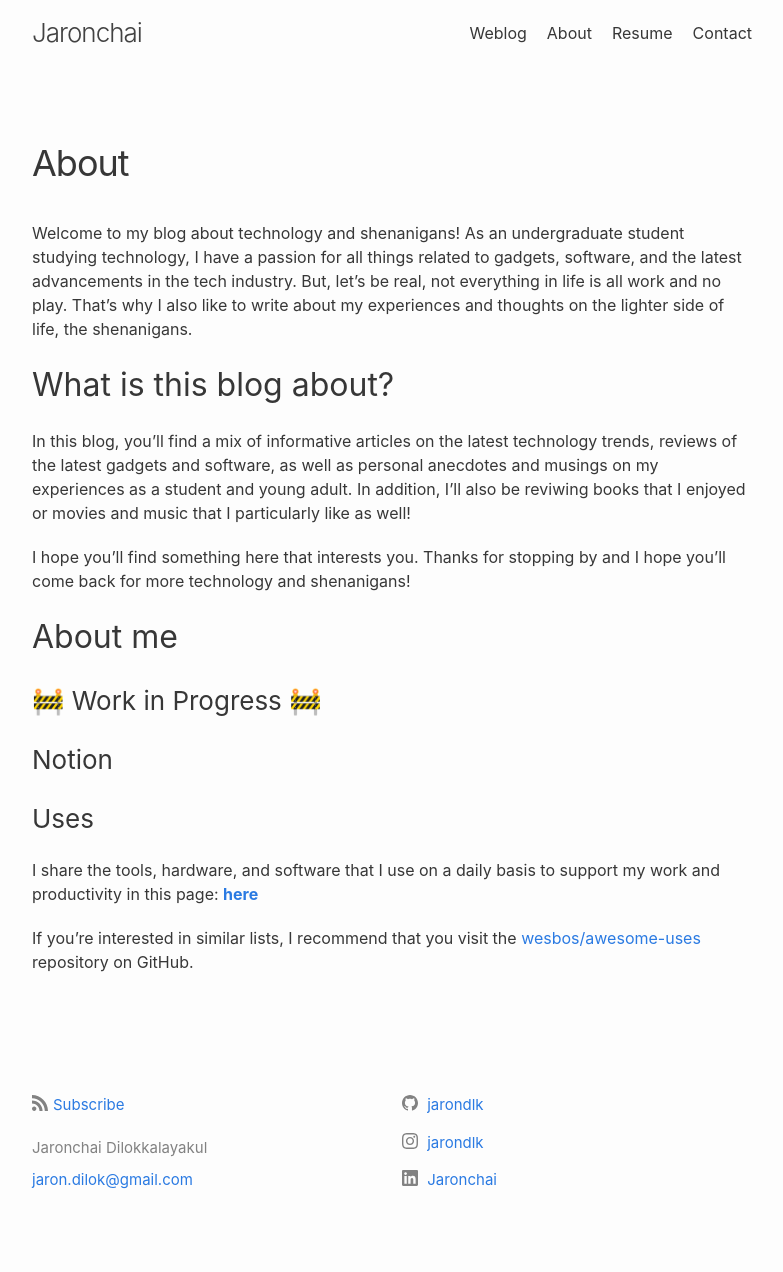
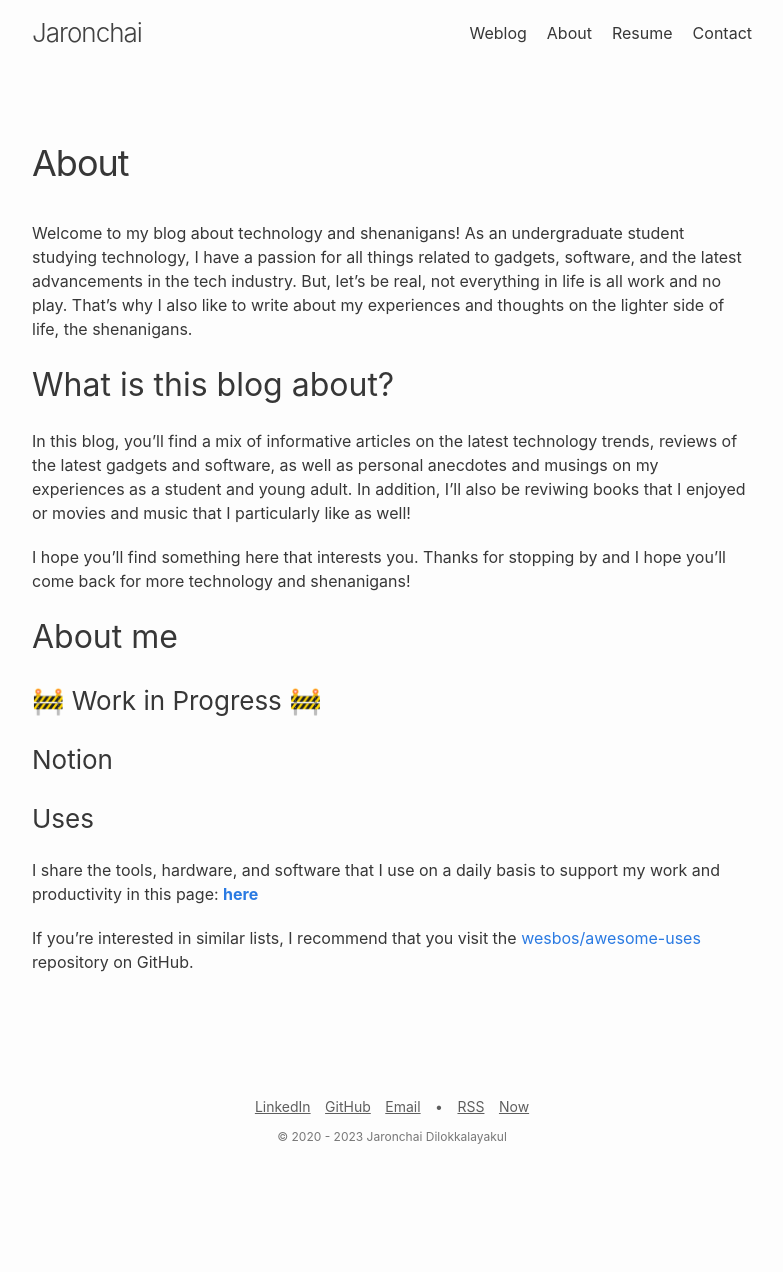
Before and after one commit to jarondlk/jaronchai-blog, a Jekyll site: the page built from pages/about.markdown, in a window 1280 px wide. Shown: the whole page, without its empty margins (248-1031 px from the left). Built offline with Jekyll 4.4.1, drawn with Linux system fonts in a browser that asks for light colours; a script that is not in the unit is left out; after the commit the page ends 1186 px from its top, so only the background shows below that.

Commit message:
Update custom footer

```diff
--- a/_includes/footer.html
+++ b/_includes/footer.html
@@ -1,9 +1,9 @@
-<footer class="site-footer h-card">
+<!-- <footer class="site-footer h-card">
   <data class="u-url" href="{{ "/" | relative_url }}"></data>
 
   <div class="wrapper">
 
-    <!-- <h2 class="footer-heading">{{ site.title | escape }}</h2> -->
+    <h2 class="footer-heading">{{ site.title | escape }}</h2>
 
     <div class="footer-col-wrapper">
       <div class="footer-col footer-col-custom">
@@ -33,11 +33,28 @@
       </div>
 
 
-      <!-- <div class="footer-col footer-col-3">
+      <div class="footer-col footer-col-3">
         <p>{{- site.description | escape -}}</p>
-      </div> -->
+      </div>
     </div>
 
   </div>
 
+</footer> -->
+
+<footer class="site-footer h-card">
+  <nav class="wrapper footer-center">
+    <div class="contact-list">
+      <a href="https://www.linkedin.com/in/jaronchai/" rel="me" class="footer-underline">LinkedIn</a>
+      <a href="https://github.com/jarondlk" rel="me" class="footer-underline">GitHub</a>
+      <a href="mailto:{{ site.email }}" class="footer-underline">Email</a>
+      <span class="footer-underline" style="text-decoration: none ;">•</span>
+      <a href="{{ 'feed.xml' | relative_url }}" class="footer-underline">RSS</a>
+      <a href="/now" class="footer-underline">Now</a>
+
+    </div>
+  </nav>
+  <div class="wrapper footer-center copyright">
+    © 2020 - 2023 Jaronchai Dilokkalayakul
+  </div>
 </footer>
--- a/_sass/minima/_layout.scss
+++ b/_sass/minima/_layout.scss
@@ -294,3 +294,29 @@
 //     &:nth-child(1) { text-align: end; }
 //   }
 // }
+
+// ===========================================================================
+// CUSTOM STARTS HERE
+// ===========================================================================
+
+.footer-center {
+  text-align: center;
+}
+
+.copyright {
+    color: lighten(#111, 40%);
+    margin-top: 10px;
+    font-size: 12px;
+}
+
+.footer-underline {
+  text-decoration: underline;
+  color: lighten(#111, 30%);
+  margin: 0px 5px;
+  font-size: 14px;
+
+  &:hover {
+    text-decoration: none;
+  }
+
+}
--- a/_sass/minima/custom-styles.scss
+++ b/_sass/minima/custom-styles.scss
@@ -1,5 +1,5 @@
 .site-title {
-  color: #111111;
+  color: lighten(#111, 15%);
   font-weight: 600;
   font-family: 'Montserrat', sans-serif;
   @include relative-font-size(1.25);
--- a/pages/about.markdown
+++ b/pages/about.markdown
@@ -13,6 +13,7 @@ In this blog, you'll find a mix of informative articles on the latest technology
 I hope you'll find something here that interests you. Thanks for stopping by and I hope you'll come back for more technology and shenanigans!
 
 ## About me
+
 
 ### 🚧 Work in Progress 🚧
 
```
Also changed, not shown: pages/now.markdown (added).
